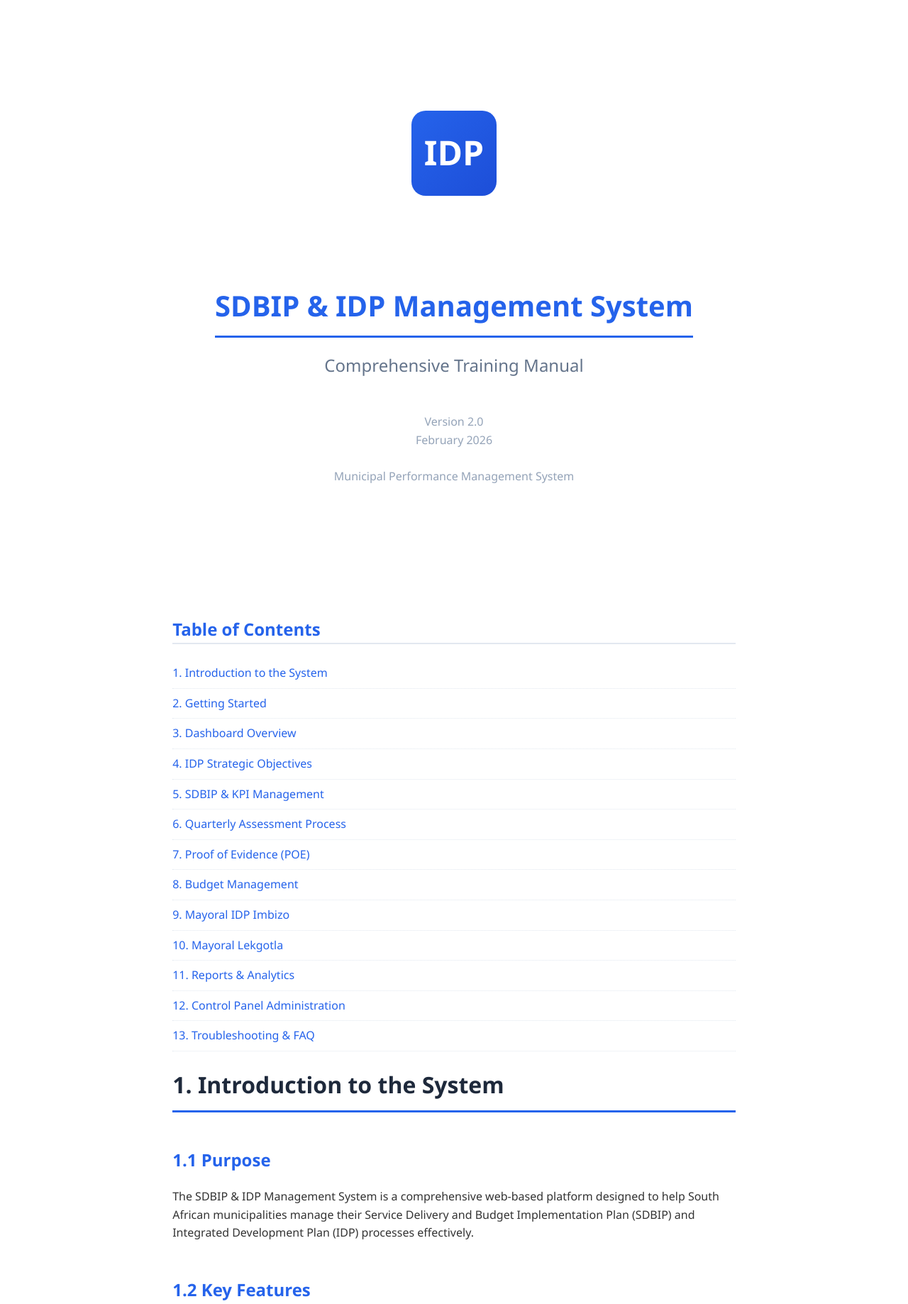
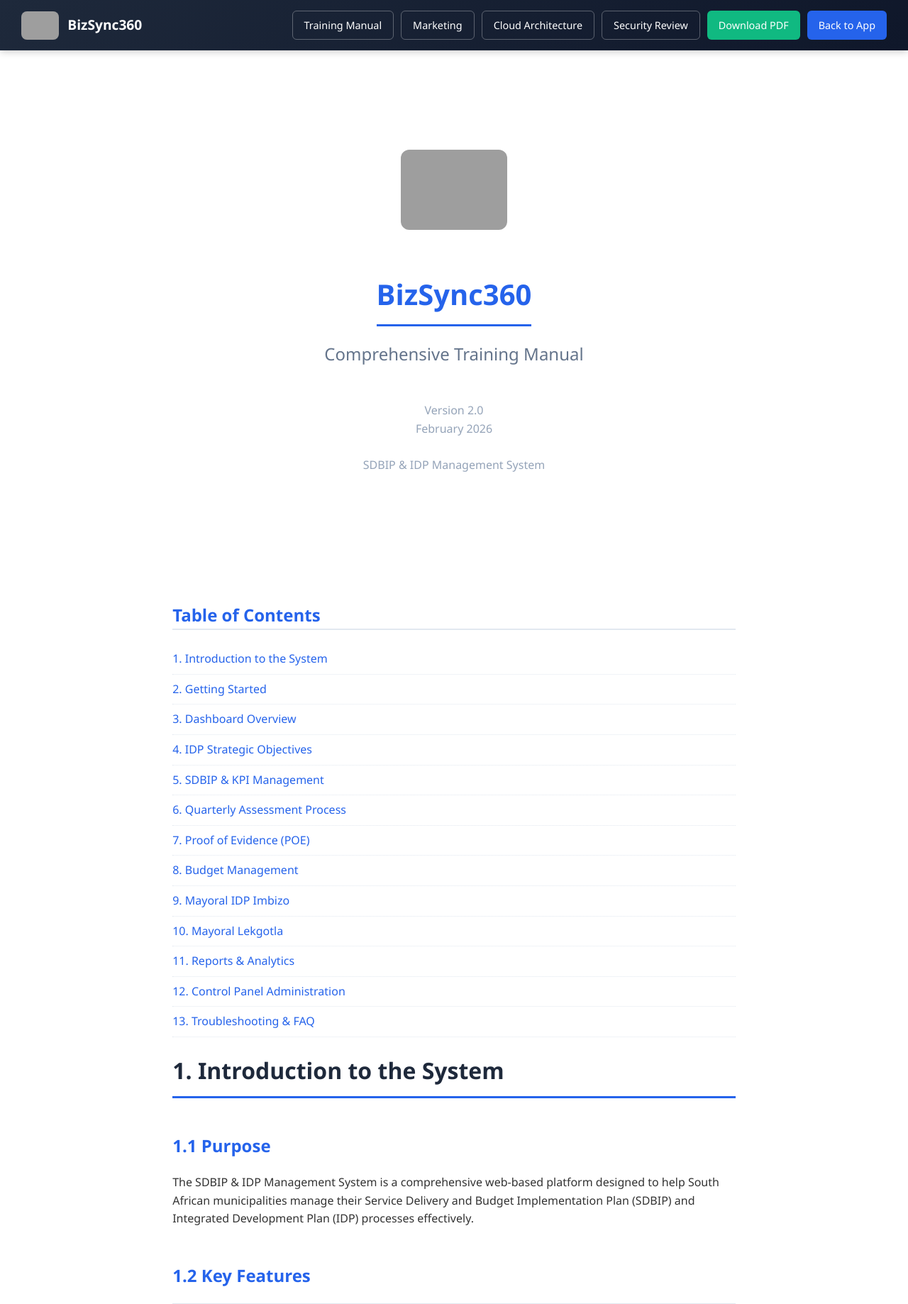
Before and after one commit to jongikhaya1203/IDP-SDBIP, a PHP site: page /login/docs/Training_Manual.html in a window 1280 px wide. Shown: the top 1838 px of the page at 71% size. Run offline with PHP 8.4, Linux system fonts and the light colour scheme; grey boxes are pictures that could not be loaded.

Commit message:
Add BizSync360 branding, help button, and PDF download to documentation
- Update all docs with BizSync360 logo and branding
- Add navigation toolbar with links to all documents
- Add "Download PDF" button using browser print functionality
- Add help dropdown in main layout with documentation links
- Documents: Training Manual, Marketing Brochure, Cloud Architecture, Security Review

Co-Authored-By: Claude Opus 4.5 <noreply@anthropic.com>

```diff
--- a/public/docs/Training_Manual.html
+++ b/public/docs/Training_Manual.html
@@ -3,7 +3,7 @@
 <head>
     <meta charset="UTF-8">
     <meta name="viewport" content="width=device-width, initial-scale=1.0">
-    <title>SDBIP & IDP Management System - Training Manual</title>
+    <title>BizSync360 - Training Manual</title>
     <style>
         @page {
             size: A4;
@@ -17,10 +17,78 @@
             max-width: 210mm;
             margin: 0 auto;
             padding: 20px;
+            padding-top: 80px;
             color: #333;
         }
+        /* Toolbar */
+        .doc-toolbar {
+            position: fixed;
+            top: 0;
+            left: 0;
+            right: 0;
+            background: linear-gradient(135deg, #1e293b 0%, #0f172a 100%);
+            padding: 15px 30px;
+            display: flex;
+            justify-content: space-between;
+            align-items: center;
+            z-index: 1000;
+            box-shadow: 0 2px 10px rgba(0,0,0,0.2);
+        }
+        .doc-toolbar .brand {
+            display: flex;
+            align-items: center;
+            gap: 12px;
+            color: white;
+            text-decoration: none;
+        }
+        .doc-toolbar .brand img {
+            height: 40px;
+            border-radius: 8px;
+        }
+        .doc-toolbar .brand span {
+            font-weight: 600;
+            font-size: 1.2em;
+        }
+        .doc-toolbar .actions {
+            display: flex;
+            gap: 10px;
+        }
+        .doc-toolbar .btn {
+            padding: 8px 16px;
+            border-radius: 6px;
+            text-decoration: none;
+            font-weight: 500;
+            font-size: 0.9em;
+            cursor: pointer;
+            border: none;
+            display: inline-flex;
+            align-items: center;
+            gap: 6px;
+        }
+        .doc-toolbar .btn-primary {
+            background: #2563eb;
+            color: white;
+        }
+        .doc-toolbar .btn-primary:hover {
+            background: #1d4ed8;
+        }
+        .doc-toolbar .btn-success {
+            background: #10b981;
+            color: white;
+        }
+        .doc-toolbar .btn-success:hover {
+            background: #059669;
+        }
+        .doc-toolbar .btn-outline {
+            background: transparent;
+            color: white;
+            border: 1px solid rgba(255,255,255,0.3);
+        }
+        .doc-toolbar .btn-outline:hover {
+            background: rgba(255,255,255,0.1);
+        }
         .cover-page {
-            height: 100vh;
+            height: calc(100vh - 80px);
             display: flex;
             flex-direction: column;
             justify-content: center;
@@ -43,17 +111,10 @@
             color: #94a3b8;
         }
         .cover-page .logo {
-            width: 120px;
-            height: 120px;
-            background: linear-gradient(135deg, #2563eb 0%, #1d4ed8 100%);
-            border-radius: 20px;
-            display: flex;
-            align-items: center;
-            justify-content: center;
-            color: white;
-            font-size: 3em;
-            font-weight: bold;
+            width: 150px;
+            height: auto;
             margin-bottom: 2em;
+            border-radius: 12px;
         }
         h1 { color: #1e293b; border-bottom: 3px solid #2563eb; padding-bottom: 10px; }
         h2 { color: #2563eb; margin-top: 2em; }
@@ -135,21 +196,38 @@
             border-top: 1px solid #e2e8f0;
         }
         @media print {
-            .no-print { display: none; }
-            body { padding: 0; }
+            .no-print, .doc-toolbar { display: none !important; }
+            body { padding: 20px; padding-top: 20px; }
+            .cover-page { height: 100vh; }
         }
     </style>
 </head>
 <body>
+    <!-- Toolbar -->
+    <div class="doc-toolbar no-print">
+        <a href="/" class="brand">
+            <img src="/uploads/cms/logo_1770053838.jpg" alt="BizSync360" onerror="this.style.display='none'">
+            <span>BizSync360</span>
+        </a>
+        <div class="actions">
+            <a href="/docs/Training_Manual.html" class="btn btn-outline">Training Manual</a>
+            <a href="/docs/Marketing_Brochure.html" class="btn btn-outline">Marketing</a>
+            <a href="/docs/Cloud_Architecture_Review.html" class="btn btn-outline">Cloud Architecture</a>
+            <a href="/docs/Security_Architecture_Review.html" class="btn btn-outline">Security Review</a>
+            <button onclick="window.print()" class="btn btn-success">Download PDF</button>
+            <a href="/" class="btn btn-primary">Back to App</a>
+        </div>
+    </div>
+
     <!-- Cover Page -->
     <div class="cover-page">
-        <div class="logo">IDP</div>
-        <h1>SDBIP & IDP Management System</h1>
+        <img src="/uploads/cms/logo_1770053838.jpg" alt="BizSync360" class="logo" onerror="this.outerHTML='<div style=\'width:120px;height:120px;background:linear-gradient(135deg,#2563eb,#1d4ed8);border-radius:20px;display:flex;align-items:center;justify-content:center;color:white;font-size:2em;font-weight:bold;margin-bottom:2em;\'>B360</div>'">
+        <h1>BizSync360</h1>
         <div class="subtitle">Comprehensive Training Manual</div>
         <div class="version">
             Version 2.0<br>
             February 2026<br><br>
-            Municipal Performance Management System
+            SDBIP & IDP Management System
         </div>
     </div>
 
@@ -851,8 +929,9 @@
 
     <!-- Footer -->
     <div class="footer">
-        <p>SDBIP & IDP Management System - Training Manual v2.0</p>
-        <p>&copy; 2026 Municipal Performance Management System. All rights reserved.</p>
+        <img src="/uploads/cms/logo_1770053838.jpg" alt="BizSync360" style="height: 40px; margin-bottom: 10px; border-radius: 8px;" onerror="this.style.display='none'">
+        <p><strong>BizSync360</strong> - Training Manual v2.0</p>
+        <p>&copy; 2026 BizSync360. All rights reserved.</p>
         <p>For support, contact your system administrator.</p>
     </div>
 </body>
```
Also changed, not shown: public/docs/Cloud_Architecture_Review.html (+41 -6 lines), public/docs/Marketing_Brochure.html (+73 -9 lines), public/docs/Security_Architecture_Review.html (+41 -7 lines), views/layouts/main.php (+33 -0 lines).
